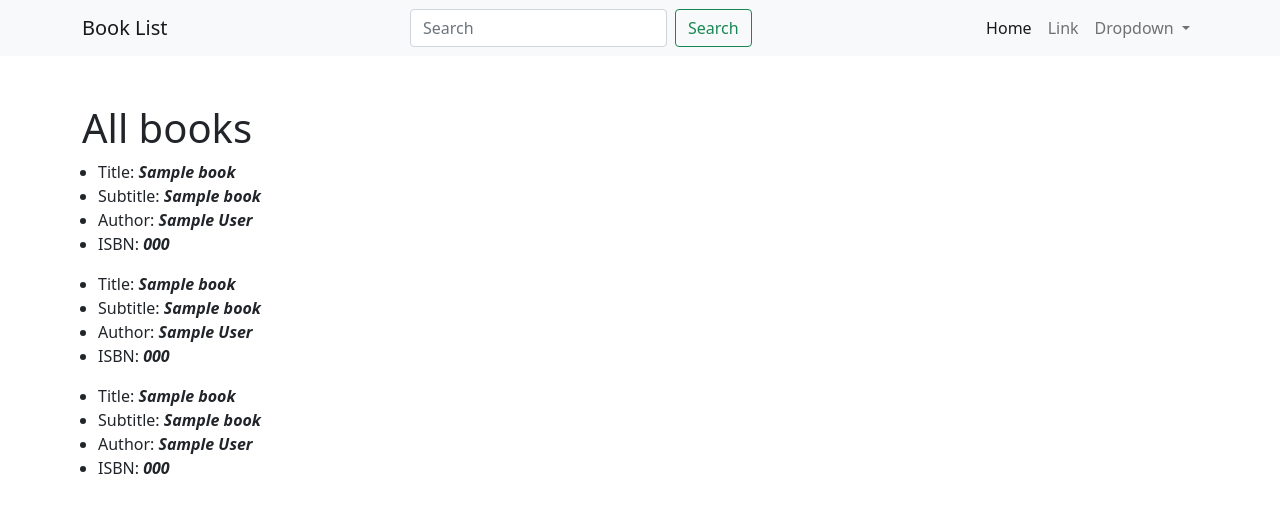
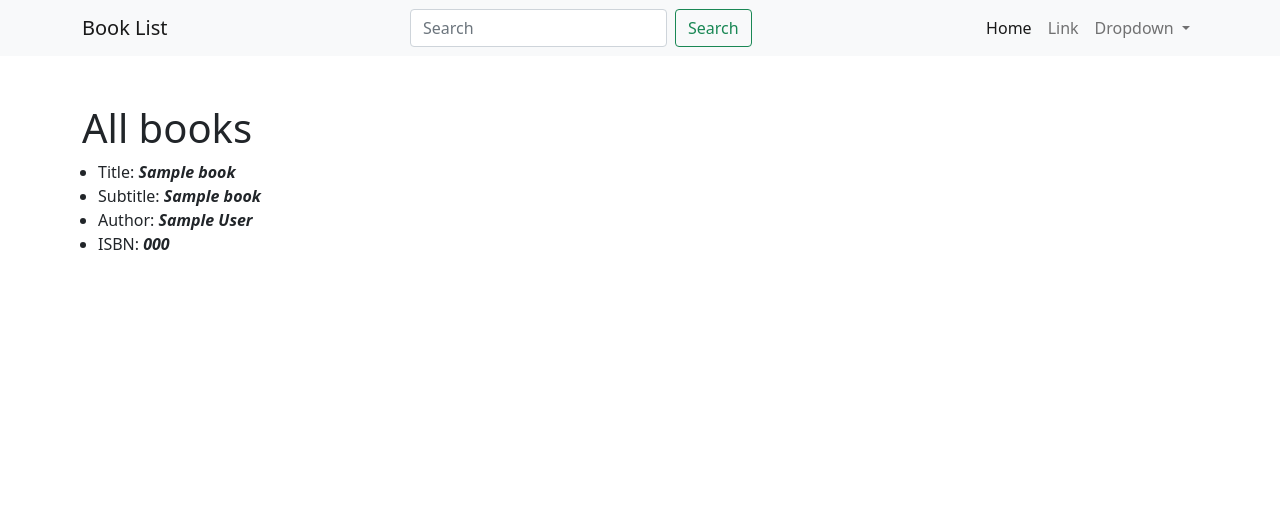
Before and after one commit to paulnyabaro/djangoAPI, a Django app: page / in a window 1280 px wide. Shown: the top 513 px of the page. Run offline with Django 4.2, Linux system fonts and the light colour scheme; tables that the repository leaves empty hold one stand-in row (values such as "Sample post"); parts of the project's set-up code (start-up, migrations or seed data) failed here and were passed over.

Commit message:
Added bootstrap 5 sript

```diff
--- a/templates/_base.html
+++ b/templates/_base.html
@@ -7,7 +7,7 @@
     <title>{% block title %}{% endblock %} - Books</title>
 </head>
 <body>
-    <nav class="navbar navbar-expand-lg navbar-scroll navbar-nav-scroll sticky-top navbar-light bg-light">
+    <nav class="navbar navbar-expand-lg sticky-top navbar-light bg-light">
         <div class="container">
           <a class="navbar-brand" href="#">Book List</a>
           <button class="navbar-toggler" type="button" data-bs-toggle="collapse" data-bs-target="#navbarSupportedContent" aria-controls="navbarSupportedContent" aria-expanded="false" aria-label="Toggle navigation">
@@ -44,5 +44,6 @@
       </nav>
     {% block content %}
     {% endblock %}
+    <script src="https://cdn.jsdelivr.net/npm/bootstrap@5.0.2/dist/js/bootstrap.bundle.min.js"></script>
 </body>
 </html>
--- a/templates/book_list.html
+++ b/templates/book_list.html
@@ -12,18 +12,6 @@
                 <li>Author: <b><i>{{ book.author }}</i></b></li>
                 <li>ISBN: <b><i>{{ book.isbn }}</i></b></li>
             </ul>
-            <ul class="ps-3">
-                <li>Title: <b><i>{{ book.title }}</i></b></li>
-                <li>Subtitle: <b><i>{{ book.subtitle }}</i></b></li>
-                <li>Author: <b><i>{{ book.author }}</i></b></li>
-                <li>ISBN: <b><i>{{ book.isbn }}</i></b></li>
-            </ul>
-            <ul class="ps-3">
-                <li>Title: <b><i>{{ book.title }}</i></b></li>
-                <li>Subtitle: <b><i>{{ book.subtitle }}</i></b></li>
-                <li>Author: <b><i>{{ book.author }}</i></b></li>
-                <li>ISBN: <b><i>{{ book.isbn }}</i></b></li>
-            </ul>
             {% endfor %}
         </div>
     </div>
```
